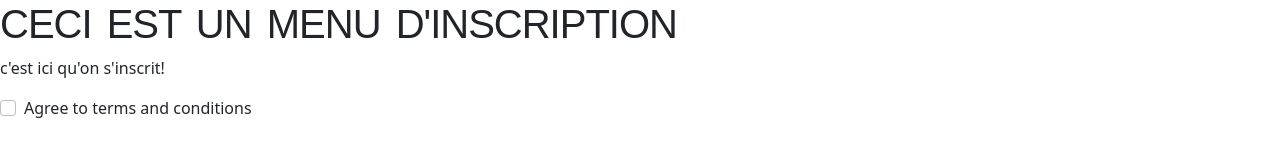
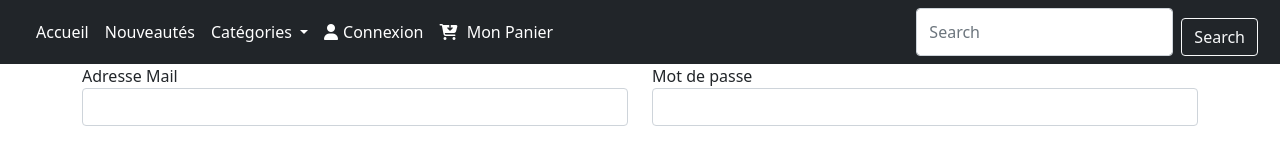
Before and after one commit to Nmx-1/Projet-fin-etude, a plain HTML site: page account.html in a window 1280 px wide. Drawn offline with nearby package versions, Linux system fonts and the light colour scheme.

Commit message:
Update#6
Création d'un formulaire pour un nouveau compte

```diff
--- a/account.html
+++ b/account.html
@@ -5,6 +5,7 @@
     <meta charset="UTF-8">
     <meta http-equiv="X-UA-Compatible" content="IE=edge">
     <meta name="viewport" content="width=device-width, initial-scale=1.0">
+    <script src="https://kit.fontawesome.com/995ae30709.js" crossorigin="anonymous"></script>
     <!--Styles--------------------------------------------->
     <link rel="stylesheet" href="/ressources/css/style.css">
     <link href="https://cdn.jsdelivr.net/npm/bootstrap@5.0.0-beta2/dist/css/bootstrap.min.css" rel="stylesheet"
@@ -13,16 +14,85 @@
 </head>
 
 <body>
-    <h1>CECI EST UN MENU D'INSCRIPTION</h1>
-    <p>c'est ici qu'on s'inscrit!</p>
+    <header>
+        <header>
+            <nav class="navbar navbar-expand-lg navbar bg-dark">
+                <div class="container-fluid">
+                    <a class="navbar-brand" href="#"></a>
+                    <button class="navbar-toggler" type="button" data-bs-toggle="collapse"
+                        data-bs-target="#navbarSupportedContent" aria-controls="navbarSupportedContent"
+                        aria-expanded="false" aria-label="Toggle navigation">
+                        <span class="navbar-toggler-icon"></span>
+                    </button>
+                    <div class="collapse navbar-collapse" id="navbarSupportedContent">
+                        <ul class="navbar-nav me-auto mb-2 mb-lg-0">
+                            <li class="nav-item">
+                                <a class="nav-link active" aria-current="page" href="index.html">Accueil</a>
+                            </li>
+                            <li class="nav-item">
+                                <a class="nav-link" href="#">Nouveautés</a>
+                            </li>
+                            <li class="nav-item dropdown">
+                                <a class="nav-link dropdown-toggle " href="#" id="navbarDropdown" role="button"
+                                    data-bs-toggle="dropdown" aria-expanded="false">
+                                    Catégories
+                                </a>
+                                <ul class="dropdown-menu" aria-labelledby="navbarDropdown">
+                                    <li><a class="dropdown-item" href="#">Littérature & Fiction</a></li>
+                                    <li>
+                                        <hr class="dropdown-divider">
+                                    </li>
+                                    <li><a class="dropdown-item" href="#">BD & Jeunesse</a></li>
+                                    <li>
+                                        <hr class="dropdown-divider">
+                                    </li>
+                                    <li><a class="dropdown-item" href="#">Art & Culture</a></li>
+                                    <li>
+                                        <hr class="dropdown-divider">
+                                    </li>
+                                    <li><a class="dropdown-item" href="#">Scolaire & Universitaire</a></li>
+                                </ul>
+                            <li class="nav-item">
+                                <a class="nav-link" href="connexion.html"><i class="fas fa-user"></i>Connexion</a>
+                            </li>
+                            <li class="nav-item">
+                                <a class="nav-link" href=""><i class="fas fa-cart-arrow-down"></i> Mon
+                                    Panier</a>
+                            </li>
+                            </li>
+                        </ul>
+                        <form class="d-flex">
+                            <input class="form-control me-2" type="search" placeholder="Search" aria-label="Search">
+                            <button class="btn btn-outline-light" type="submit">Search</button>
+                        </form>
+                    </div>
+                </div>
+            </nav>
+        </header>
+    </header>
 
-    <div class="col-12">
-        <div class="form-check">
-            <input class="form-check-input" type="checkbox" value="" id="invalidCheck2" required>
-            <label class="form-check-label" for="invalidCheck2">
-                Agree to terms and conditions
-            </label>
+    <!--FORMULAIRE POUR NOUVEAU COMPTE-->
+    <div class="container">
+        <div class="row">
+            <div class="col-md-6">
+                <!--Adresse Mail----------------------------------------------------->
+                <div class="f">
+                    <label class="post" for="email">Adresse Mail</label>
+                    <input type="email" class="form-control" id="email" aria-describedby="emailHelp">
+                </div>
+            </div>
+            <div class="col-md-6">
+                <div class="f">
+                    <label class="post" for="password">Mot de passe</label>
+                    <input type="password" class="form-control" id="password">
+                </div>
+            </div>
+
+
         </div>
+    </div>
+
+
 
 
 
--- a/ressources/css/style.css
+++ b/ressources/css/style.css
@@ -45,8 +45,7 @@ h1{
 /*HEADER
 ====================*/
 i{
-    color: white;
-    margin-right: 7px;
+    margin-right: 5px;
 }
 
 a.nav-link{
```
Also changed, not shown: connexion.html (+8 -7 lines).
